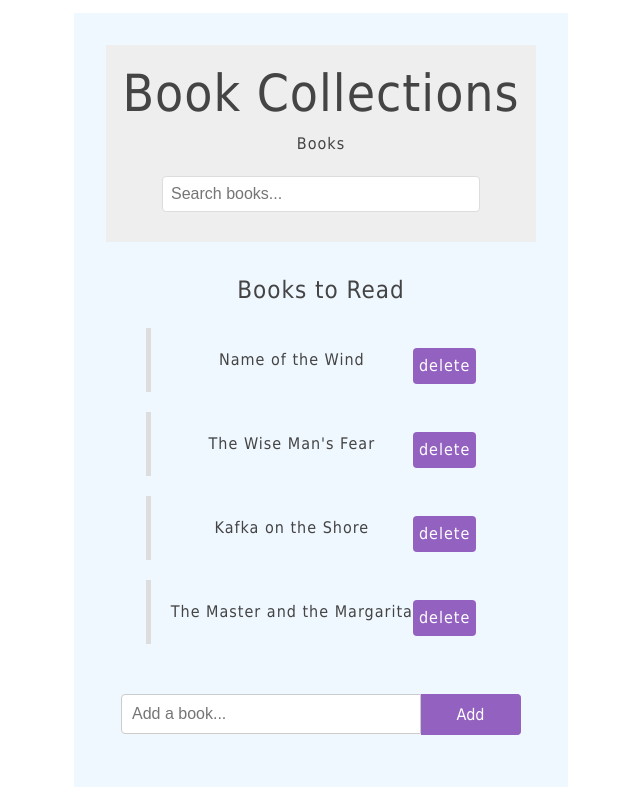
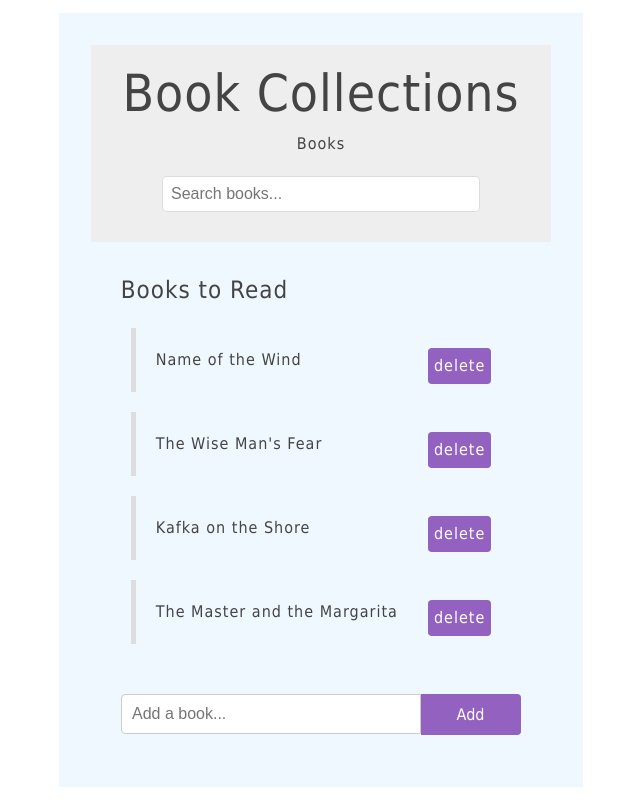
Before and after one commit to 0d-fako/JavascriptClass, a React (Vite) app in the folder Apr-2025/productDemo/ReactDemo/BookList/: page / in a window 1280 px wide. Shown: the whole page, without its empty margins (319-959 px from the left). Built offline with nearby package versions, Linux system fonts and the light colour scheme.

Commit message:
Updated HTML

```diff
--- a/Apr-2025/productDemo/ReactDemo/BookList/src/App.css
+++ b/Apr-2025/productDemo/ReactDemo/BookList/src/App.css
@@ -2,7 +2,7 @@
   max-width: 1280px;
   margin: 0 auto;
   padding: 2rem;
-  text-align: center;
+  /* text-align: center; */
   background-color: aliceblue;
 }
 /*
--- a/Apr-2025/productDemo/ReactDemo/BookList/src/components/BookList.tsx
+++ b/Apr-2025/productDemo/ReactDemo/BookList/src/components/BookList.tsx
@@ -1,4 +1,4 @@
-import React, { useState } from 'react'
+// import React, { useState } from 'react'
 import style from './bookList.module.css'
 
 
@@ -14,7 +14,13 @@ const BookList = () => {
         "The Master and the Margarita"
     ];
 
-    const[] = useState(bookList)
+    const deleteHandler =(item:string)=> {
+        bookList.filter((book) => book !== item);
+
+
+    }
+
+    // const[] = useState(bookList)
 
     return (
         <div id="wrapper">
@@ -32,9 +38,9 @@ const BookList = () => {
 	    	<ul>
                 {
                     bookList.map((book, index) => (
-                        <li>
+                        <li key = {index}>
                             <span className= {style['name']}> {book}</span>
-                         <span className= {style['delete']}>delete</span>
+                         <span className= {style['delete']} onClick={()=> deleteHandler(book)}>delete</span>
                         </li>
                     ))
                 }
--- a/Apr-2025/productDemo/ReactDemo/BookList/src/components/bookList.module.css
+++ b/Apr-2025/productDemo/ReactDemo/BookList/src/components/bookList.module.css
@@ -70,6 +70,7 @@ h1, h2{
     border-radius: 4px;
     cursor: pointer;
     color: white;
+    margin-left: 30px;
 }
 
 .delete:hover{
```
